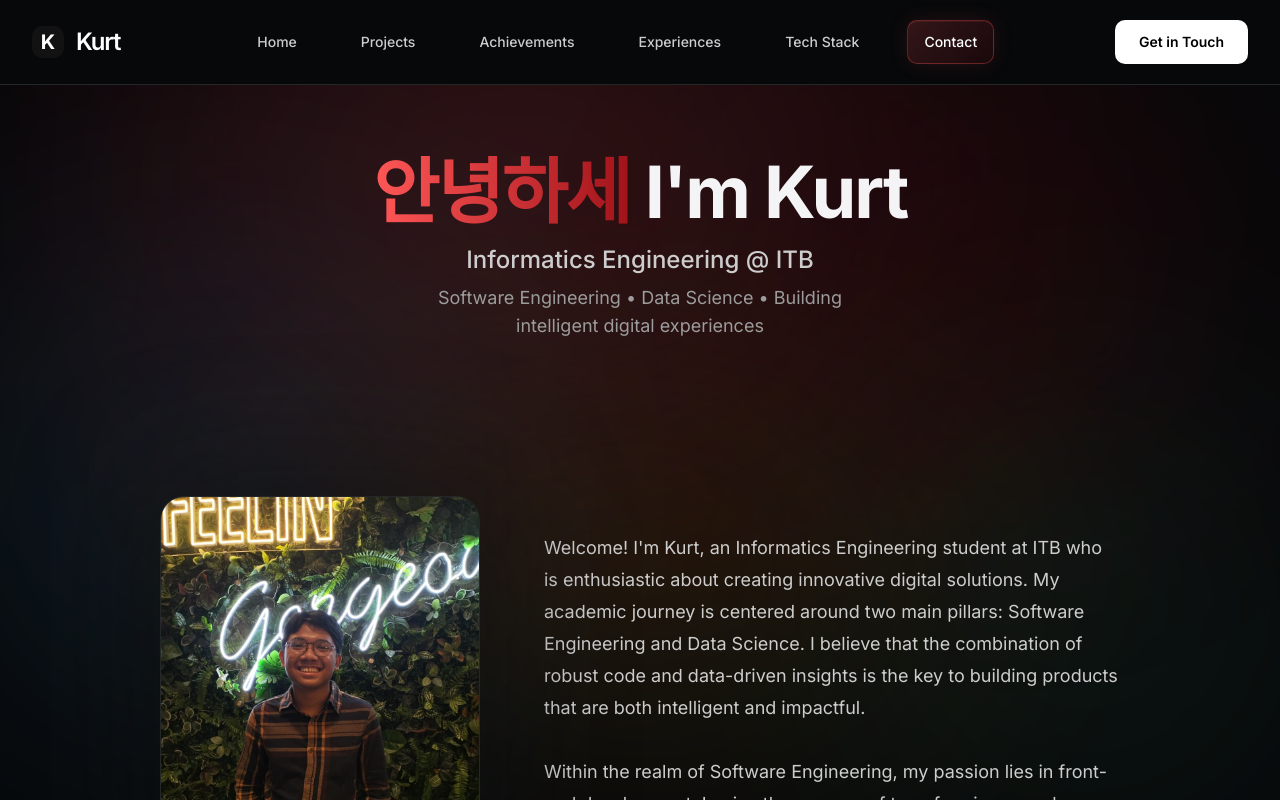
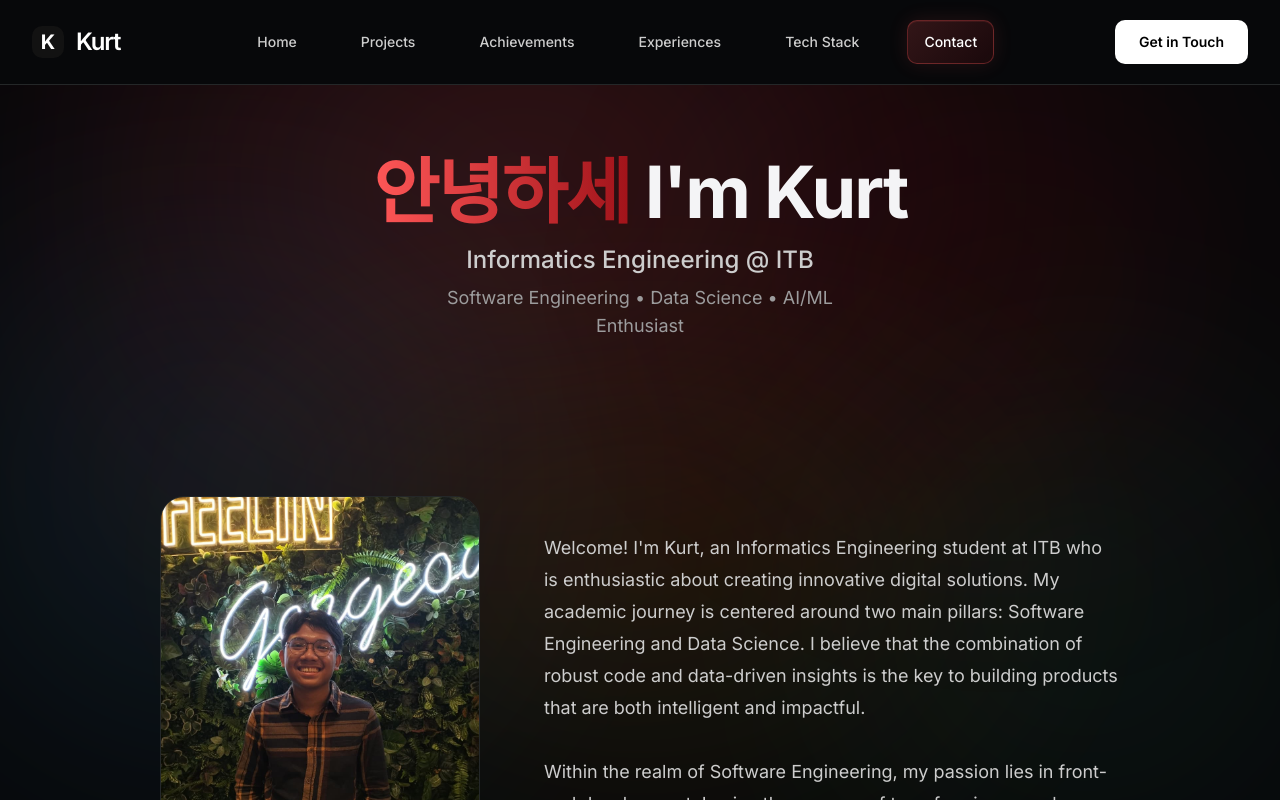
Before and after one commit to Kurt-Mikhael/porto-kurt, a Next.js app: page / in a window 1280 px wide. Shown: the top 800 px of the page. Built offline with nearby package versions, Linux system fonts and the light colour scheme.

Commit message:
Redesign: main layout

```diff
--- a/src/app/page.tsx
+++ b/src/app/page.tsx
@@ -53,19 +53,18 @@ export default function Home() {
               Informatics Engineering @ ITB
             </p>
             <p className="mt-2 text-base md:text-lg text-[#9c9c9d] max-w-md mx-auto">
-              Software Engineering • Data Science • Building intelligent digital experiences
+              Software Engineering • Data Science • AI/ML Enthusiast
             </p>
           </div>
 
           <div className="flex flex-col lg:flex-row items-center justify-center gap-16 pt-16 lg:pt-24 w-full">
             <div className="relative flex-shrink-0">
-              <div className="absolute -inset-4 bg-[#101111]/50 rounded-[3rem] blur-3xl"></div>
               <Image
                 src="/foto-porto.webp"
                 alt="Profile Picture"
                 width={320}
                 height={320}
-                className="rounded-3xl w-64 h-64 lg:w-80 lg:h-80 object-cover relative z-10 border border-[#242728]"
+                className="rounded-3xl w-64 h-64 lg:w-80 lg:h-80 object-cover border border-[#242728]"
               />
             </div>
 
```
